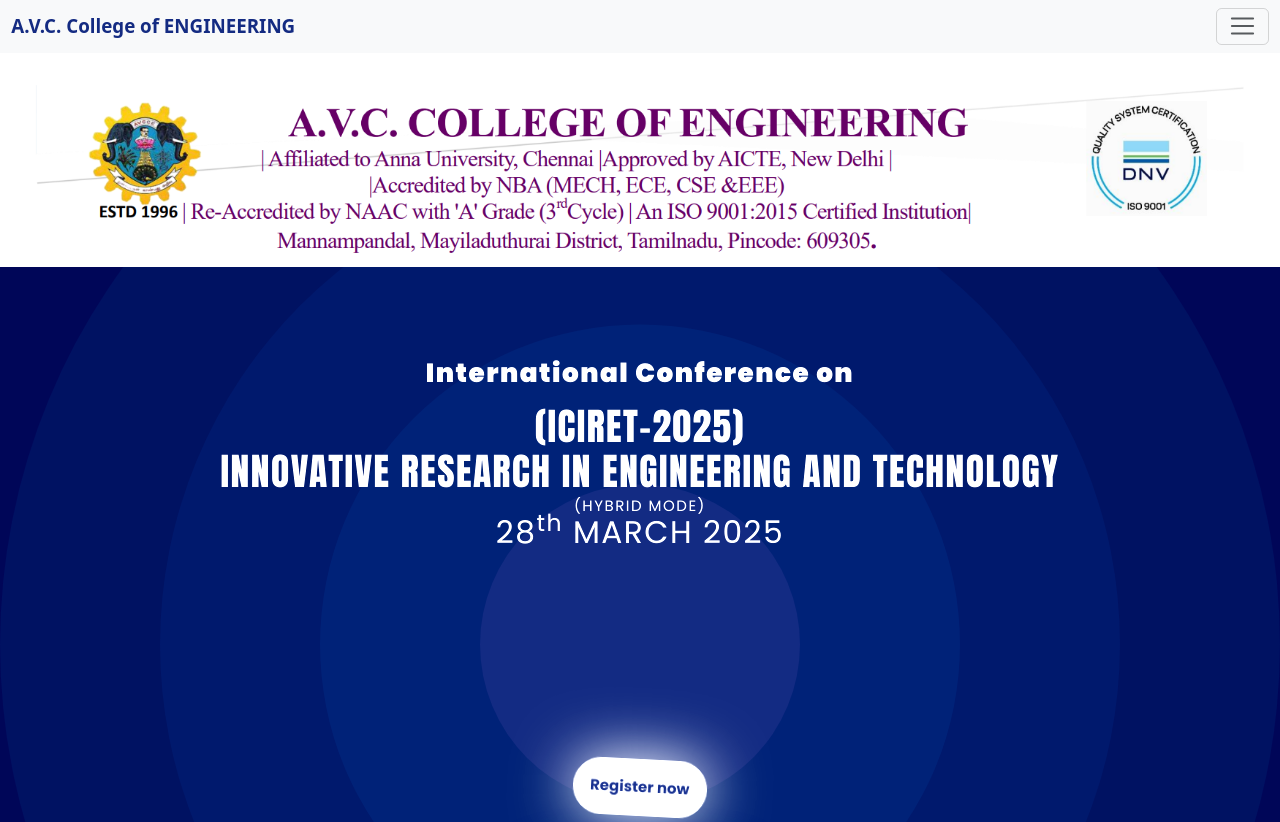
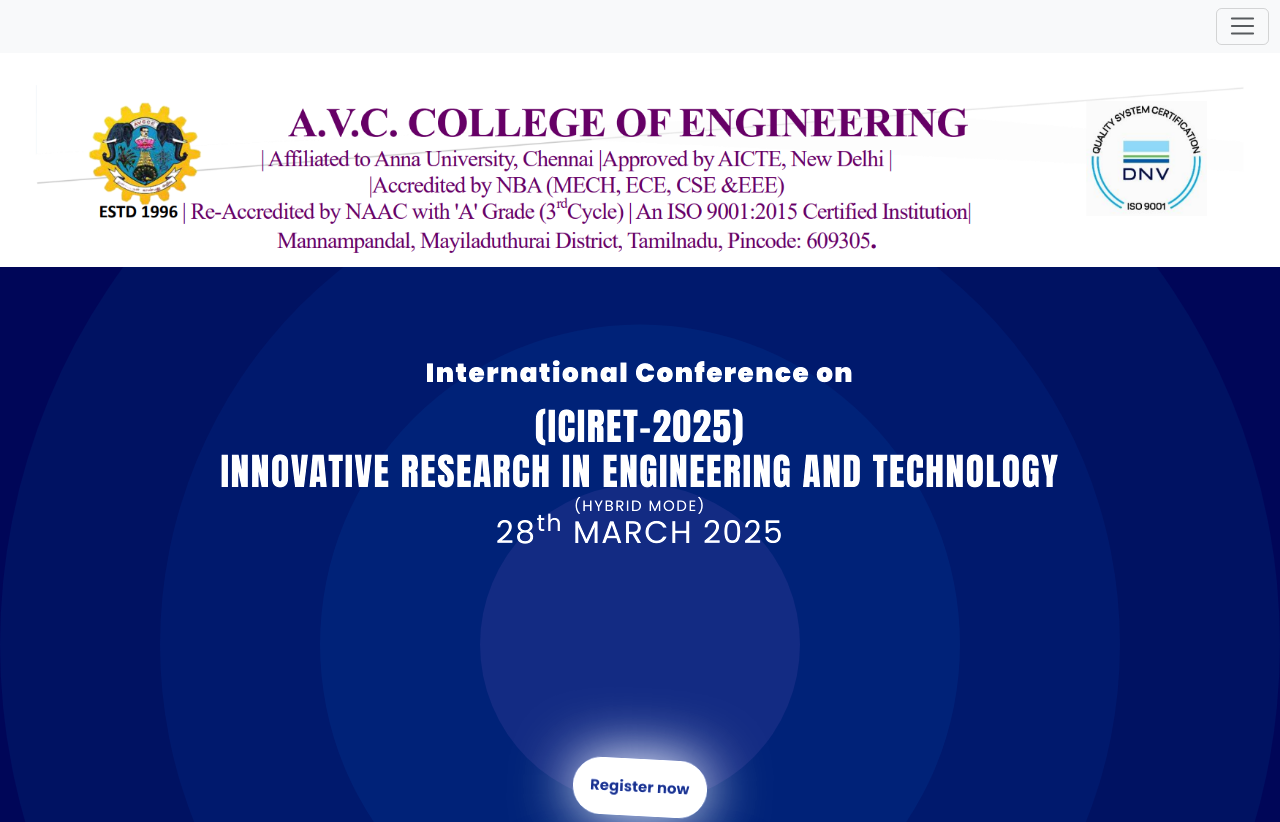
Before and after one commit to Rvkarthi/ROUGH, a plain HTML site: page index.html in a window 1280 px wide. Shown: the top 822 px of the page. Drawn offline with nearby package versions, Linux system fonts and the light colour scheme.

Commit message:
avc header

```diff
--- a/index.html
+++ b/index.html
@@ -279,8 +279,9 @@
 
   <body>
     <nav class="navbar navbar-light bg-body-tertiary fixed-top">
-      <div class="container-fluid">
-        <a class="navbar-brand fw-bold" href="https://www.avccengg.net/" style="color: var(--primary);" target="_blank">A.V.C. College of ENGINEERING</a>
+      <div class="container-fluid  d-flex justify-content-end">
+
+
         <button
           class="navbar-toggler"
           type="button"
```
